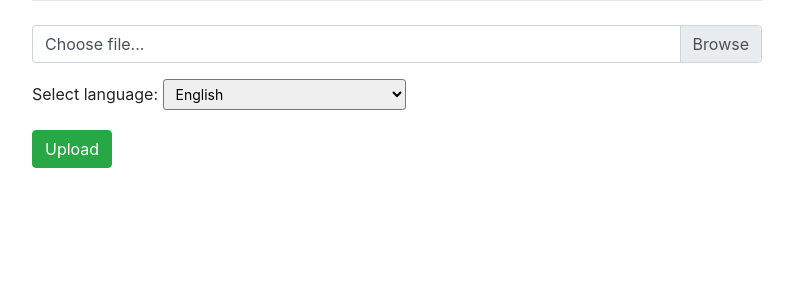
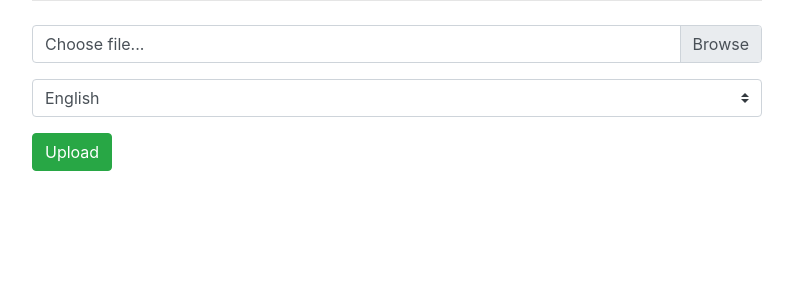
Before and after one commit to anvitgupta/text-recognition-translator, a Django app: template uploads/core/templates/core/simple_upload.html in a window 1280 px wide. Shown: the part 56-356 px from the top of the page, without its empty margins (243-1036 px from the left). Run offline with Django 3.2, Linux system fonts and the light colour scheme; the template is opened without the code that fills it, so the values that code supplies are empty; parts of the project's set-up code (start-up, migrations or seed data) failed here and were passed over; some libraries are stand-ins or nearby versions.

Commit message:
changed more bootstrap

```diff
--- a/uploads/core/templates/core/simple_upload.html
+++ b/uploads/core/templates/core/simple_upload.html
@@ -15,14 +15,16 @@
           <div class="invalid-feedback">Please select a JPEG file</div>
         </div>
         <p></p>
-        <label for="language">Select language:</label>
-        <select class="form-control-sm col-sm-4" name="language" id="language" onfocus="highlightInput(this.id)" onblur="unhighlightInput(this.id)">
+        <div>
+          <select class="custom-select" name="language" required>
             <option value="eng">English</option>
             <option value="hin">Hindi</option>
             <option value="spa">Spanish</option>
             <option value="jpn">Japanese</option>
             <option value="ara">Arabic</option>
           </select>
+          <div class="invalid-feedback">Please select a language</div>
+        </div>
         <p></p>
         <p>
           <button type="submit" class="btn btn-success">Upload</button>
```
Lines whose indentation alone changed are shown as unchanged.
